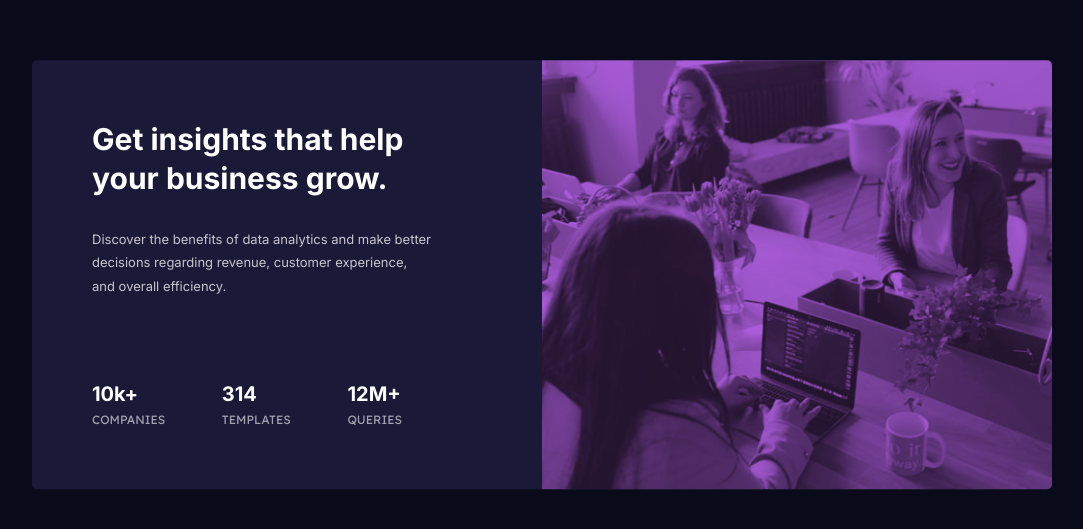
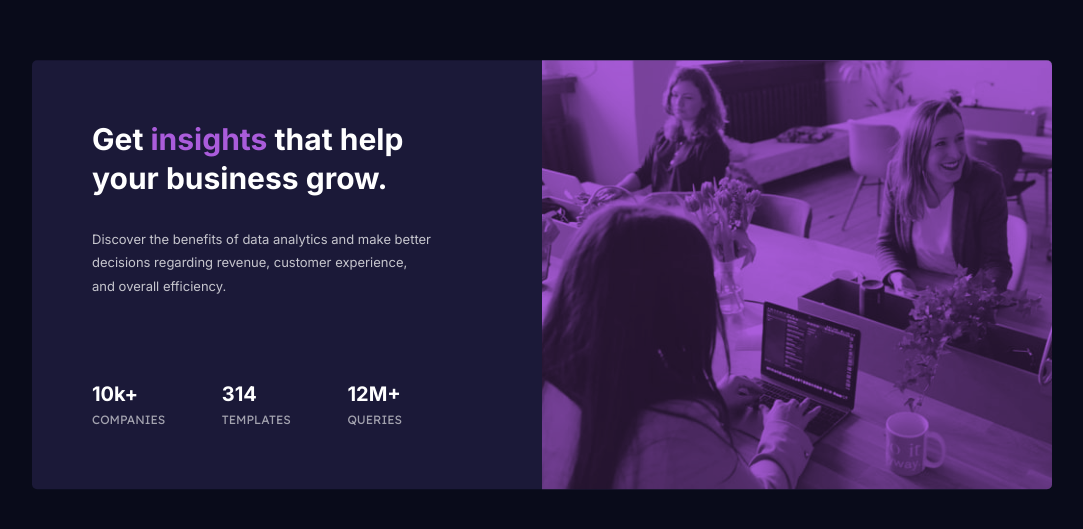
Before and after one commit to AshashashR/stats-preview-card-component-challenge-hub, a plain HTML site: page index.html in a window 1280 px wide. Shown: the part 125-654 px from the top of the page, without its empty margins (98-1181 px from the left). Drawn offline with Linux system fonts and the light colour scheme.

Commit message:
Update styles.css

```diff
--- a/styles.css
+++ b/styles.css
@@ -55,7 +55,7 @@ body {
     line-height: 1.3;
 }
 
-.insights accent {
+.insights span {
     color: var(--soft-violet);
 }
 
```
